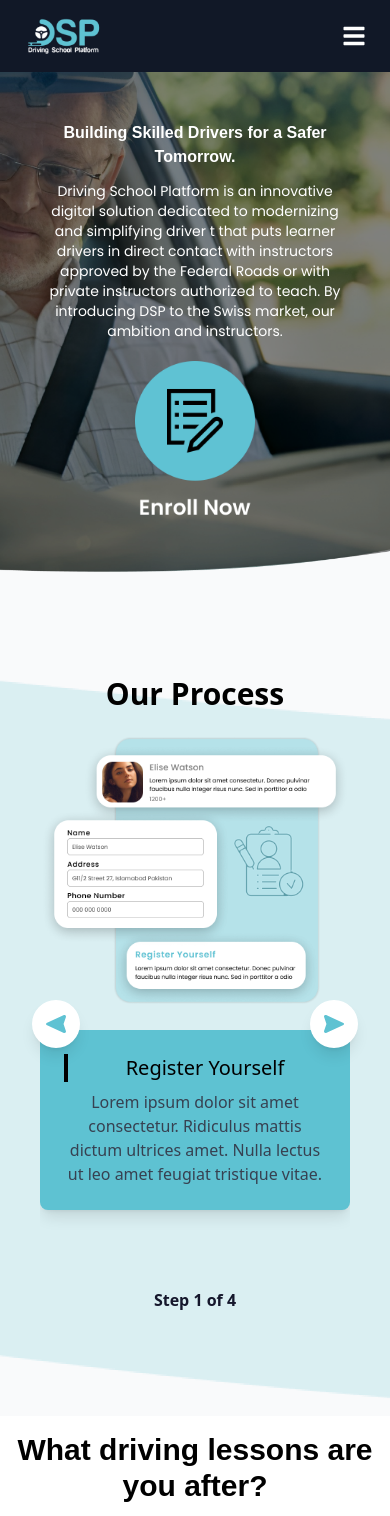
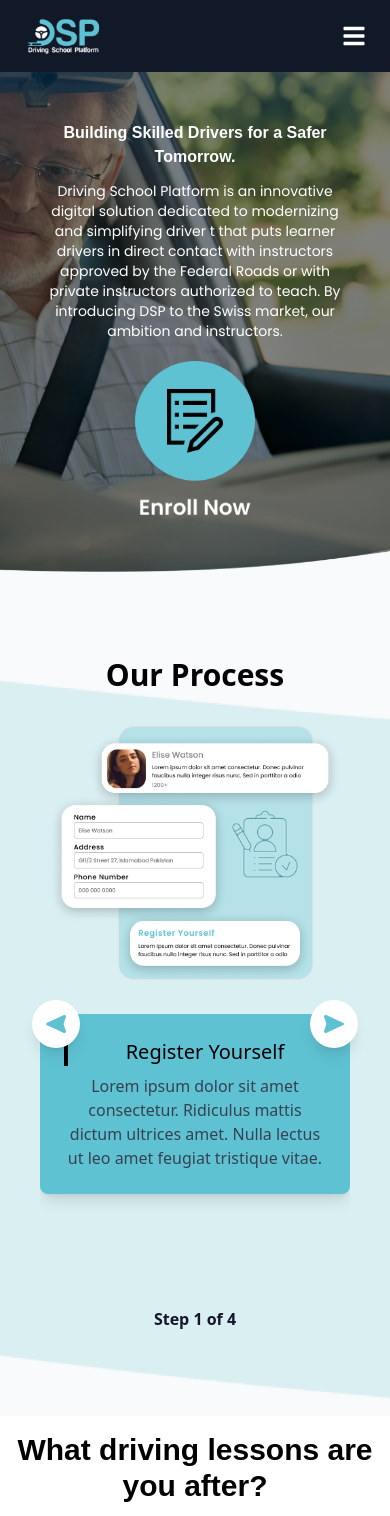
Before and after one commit to Zebishah/DrivePilot, a React (Vite) app in the folder Frontend/: page / in a window 390 px wide. Shown: the top 1516 px of the page. Built offline with nearby package versions, Linux system fonts and the light colour scheme; a web font is replaced by a local one.

Commit message:
about us banner text width set, steps margin set

```diff
--- a/Frontend/src/components/Process.tsx
+++ b/Frontend/src/components/Process.tsx
@@ -193,7 +193,7 @@ const Process: React.FC = () => {
                     <img
                       src={step.imageUrl}
                       alt={step.title}
-                      className="w-full max-w-xs sm:max-w-sm md:max-w-md lg:max-w-lg object-contain"
+                      className="w-full  h-full max-w-xs sm:max-w-sm md:max-w-md lg:max-w-lg object-contain p-2 "
                     />
                   </div>
 
@@ -223,7 +223,7 @@ const Process: React.FC = () => {
           >
             <TbNavigationFilled className="text-primary rotate-90 text-2xl" />
           </button>
-          <div className=" text-center text-secondary font-semibold mt-[-20px]">
+          <div className=" text-center text-secondary font-semibold mt-[20px] lg:mt-[-20px]">
             Step {currentIndex + 1} of {steps.length}
           </div>
         </div>
--- a/Frontend/src/components/public/Banner2.tsx
+++ b/Frontend/src/components/public/Banner2.tsx
@@ -32,7 +32,9 @@ const Banner2: React.FC<Banner2Props> = ({ header, paragraph, image }) => {
     >
       <Container>
         <div className=" h-full  w-full  flex sm:items-center sm:justify-between justify-center gap-5 flex-col sm:flex-row   ">
-          <div className=" w-full sm:w-[60%] ">
+          <div
+            className={`w-full  sm:w-[60%]  ${image ? null : "sm:w-full "} `}
+          >
             <h1 className=" text-white font-harabara sm:text-4xl lg:text-5xl  xxl:text-6xl  font-bold mb-3 lg:mb-6 text-center sm:text-left ">
               {header}
             </h1>
@@ -40,14 +42,14 @@ const Banner2: React.FC<Banner2Props> = ({ header, paragraph, image }) => {
               {paragraph}
             </p>
           </div>
-          <div className="w-full sm:w-[30%] flex  items-center justify-center ">
-            {image ? (
+          {image ? (
+            <div className="w-full sm:w-[30%] flex  items-center justify-center ">
               <img
                 src={image}
                 className="h-auto w-[120px] lg:w-[160px] xxl:w-[200px]"
               />
-            ) : null}
-          </div>
+            </div>
+          ) : null}
         </div>
       </Container>
     </div>
```
